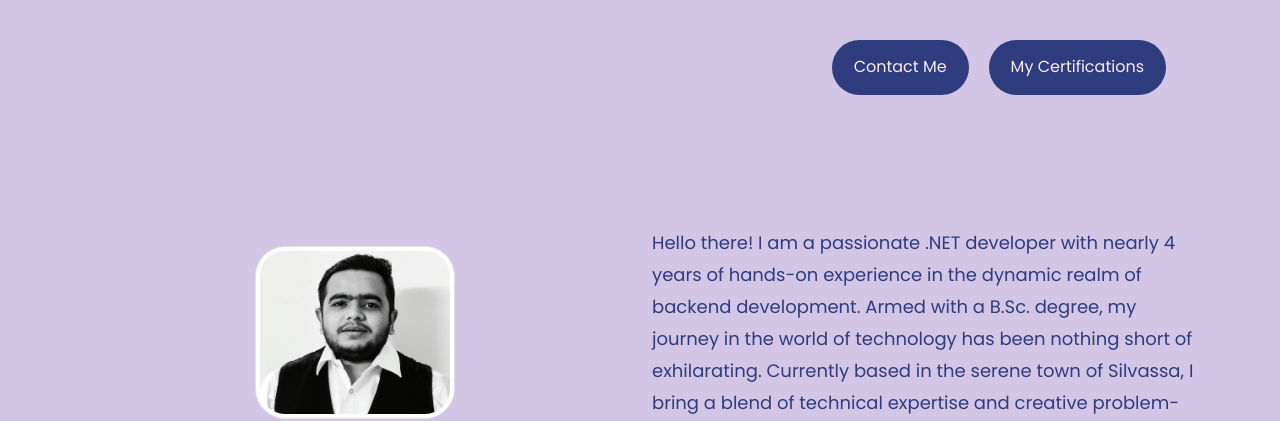
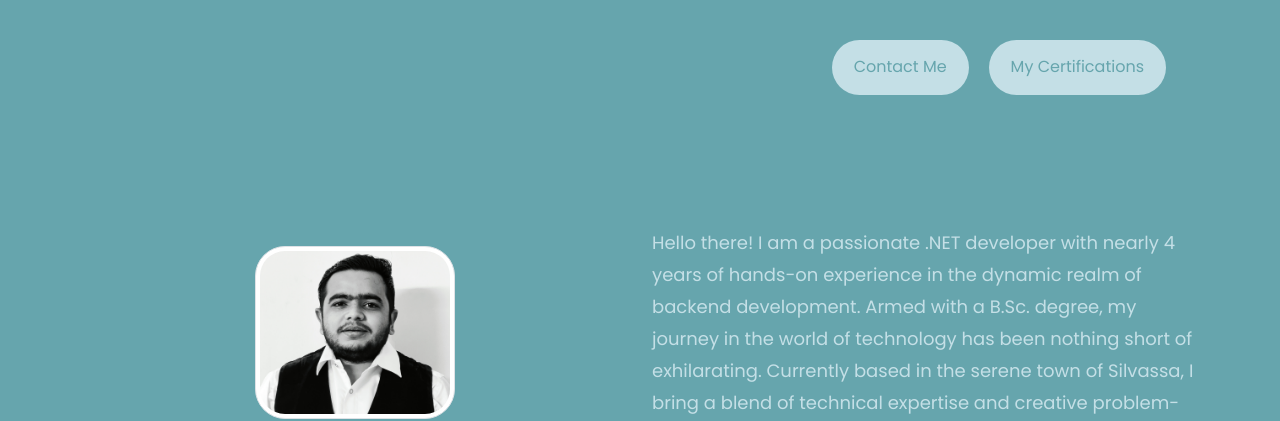
Before and after one commit to agwanyaseen/yaseen.agwan.github.io, a plain HTML site: page index.html in a window 1280 px wide. Shown: the top 421 px of the page. Drawn offline with nearby package versions, Linux system fonts and the light colour scheme; a script that the page names is missing.

Commit message:
Update style.css to update UI

```diff
--- a/css/style.css
+++ b/css/style.css
@@ -9,11 +9,11 @@
 }
 
 body {
-    background: #D3C5E5;
+   background: #66A5AD;
     font-family: 'Poppins', sans-serif;
     line-height: 2rem;
     height: 100%;
-    color: #2F3C7E;
+    color: #C4DFE6;
 }
 .navigation {
     display: flex;
@@ -24,10 +24,10 @@ body {
     padding: 2rem;
 }
 .menu-button {
-    padding: 6px 12px;
+      padding: 6px 12px;
     border-radius: 30px !important;
-    background: #2F3C7E;
-    color: #FBEAEB;
+    background: #C4DFE6;
+    color: #66A5AD;
     -ms-touch-action: manipulation;
     touch-action: manipulation;
     cursor: pointer;
@@ -40,7 +40,7 @@ body {
     border-radius: 4px;
 }
 .nav-link {
-    line-height: 1.42857143;
+   line-height: 1.42857143;
     text-align: center;
     white-space: nowrap;
     vertical-align: middle;
@@ -48,7 +48,7 @@ body {
     touch-action: manipulation;
     cursor: pointer;
     border: 1px solid transparent;
-    color: #FBEAEB !important;
+    color: #66A5AD !important;
 }
 .viewheight-100 {
     min-height: 75vh;
@@ -67,10 +67,10 @@ body {
     margin-top: 0px !important;
 }
 .submit-button {
-    padding: 10px 50px;
+     padding: 10px 50px;
     border-radius: 30px;
-    background: #2F3C7E;
-    color: #FBEAEB;
+    background: #C4DFE6;
+    color: #66A5AD;
     font-size: 18px;
     margin-top: 10px;
 }
```
